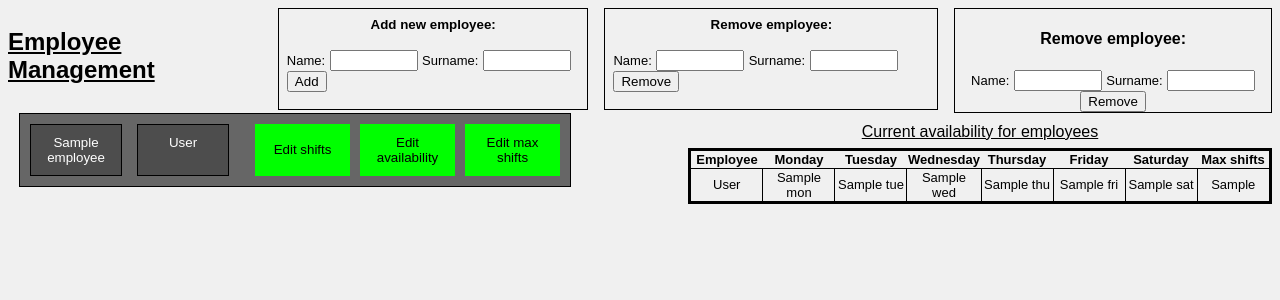
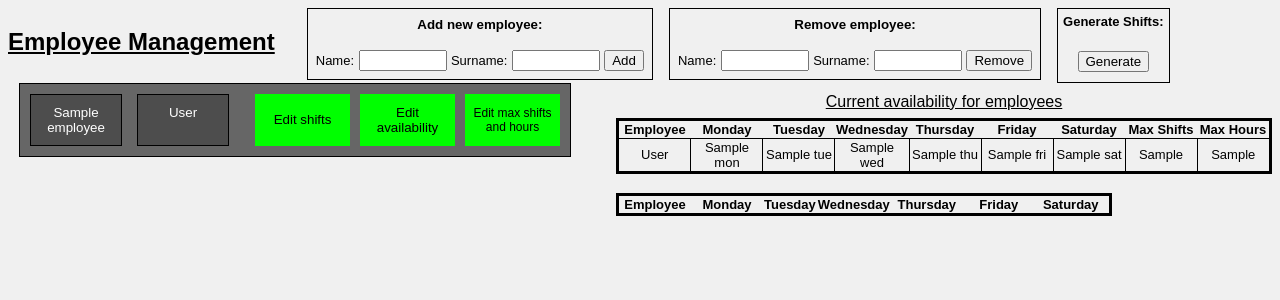
Before and after one commit to m1k0103/rota-maker, a Flask app: template chippy_rota/templates/index.html in a window 1280 px wide. Shown: the top 300 px of the page. Run offline with Flask 3, Linux system fonts and the light colour scheme; the template is opened without the code that fills it: most values are stand-ins (such as "Sample title", 1, 10 or a date in 2020); lists and menus that the app fills with data are empty; parts of the project's set-up code (start-up, migrations or seed data) failed here and were passed over.

Commit message:
adjusted sizes,  added shifts table

```diff
--- a/chippy_rota/templates/index.html
+++ b/chippy_rota/templates/index.html
@@ -30,14 +30,10 @@
                 <input type="Submit" value="Remove">
             </form>
         </div>
-        <div class="generate-shifts-container"> <!-- Delete Employee -->
-            <h4 class="generate-shifts-container-title">Remove employee:</h4>
+        <div class="generate-shifts-container"> <!-- Generate Shifts -->
+            <h4 class="generate-shifts-title">Generate Shifts:</h4>
             <form action="/generate_shifts" method="post">
-                <label class="delete-employee-labels" for="name">Name:</label>
-                <input class="delete-employee-input" type="text" id="name" name="name">
-                <label class="delete-employee-labels" for="surname">Surname:</label>
-                <input class="delete-employee-input" type="text" id="surname" name="surname">
-                <input type="Submit" value="Remove">
+                <input type="Submit" value="Generate">
             </form>
         </div>
     </div>
@@ -52,15 +48,15 @@
         <div class="action-buttons">
             <button class="edit-days" name="{{ name }}" onclick="openPopup(this,'shifts','{{ surname }}')">Edit shifts</button>
             <button class="edit-days" name="{{ name }}" onclick="openPopup(this,'availability','{{ surname }}')">Edit availability</button>
-            <button class="edit-days" name="{{ name }}" onclick="openPopup(this,'max_shifts', '{{ surname }}')">Edit max shifts</button>
+            <button class="edit-days" name="{{ name }}" onclick="openPopup(this,'max_shifts', '{{ surname }}')" style="font-size: 12px;">Edit max shifts and hours</button>
         </div>
     </div>
     {% endfor %}
 </div>
 
 <div class="right_div">
+
     <p style="margin: 1px; margin-top: 10px; margin-bottom: 7px; text-align: center; text-decoration: underline;">Current availability for employees</p>
-    <div class="availability-table-container"></div>
     <table class="availability-table">
         <tr class="availability-table-element">
                 <th class="availability-table-element">Employee</th>
@@ -70,9 +66,10 @@
                 <th class="availability-table-element">Thursday</th>    <!-- ok it works now lol -->
                 <th class="availability-table-element">Friday</th>
                 <th class="availability-table-element">Saturday</th>
-                <th class="availability-table-element">Max shifts</th>
+                <th class="availability-table-element">Max Shifts</th>
+                <th class="availability-table-element">Max Hours</th>
             </tr>
-            {% for nameAndSurname,mon,tue,wed,thu,fri,sat,max_shifts in all_availability %}
+            {% for nameAndSurname,mon,tue,wed,thu,fri,sat,max_shifts,max_hours in all_availability %}
             <tr>
                 <td>{{nameAndSurname}}</td>
                 <td>{{mon}}</td> <!-- insert new data into these stupid tables -->
@@ -82,10 +79,25 @@
                 <td>{{fri}}</td>
                 <td>{{sat}}</td>
                 <td>{{max_shifts}}</td>
+                <td>{{max_hours}}</td>
             </tr>
             {%endfor%}
         </table>
+        <table class="shifts-table">
+        <tr>
+            <th class="shifts-table-element">Employee</th>
+            <th class="shifts-table-element">Monday</th>
+            <th class="shifts-tale-element">Tuesday</th>
+            <th class="shifts-table-element">Wednesday</th> <!-- This shit doesnt want to align and i give up -->
+            <th class="shifts-table-element">Thursday</th>    <!-- ok it works now lol -->
+            <th class="shifts-table-element">Friday</th>
+            <th class="shifts-table-element">Saturday</th>
+            <th class=""></th>
+        </tr>
+        </table>
     </div>
+
+
 </div>
 
 
@@ -224,7 +236,7 @@
         }
     }
     xhttp.open("POST","/remove_shift",true)
-    const json = {"shift_id":id}
+    const json = {"shift_id":parseInt(id)}
     xhttp.setRequestHeader("Content-Type", "application/json; charset=UTF-8")
     xhttp.send(JSON.stringify(json))
 }
```
